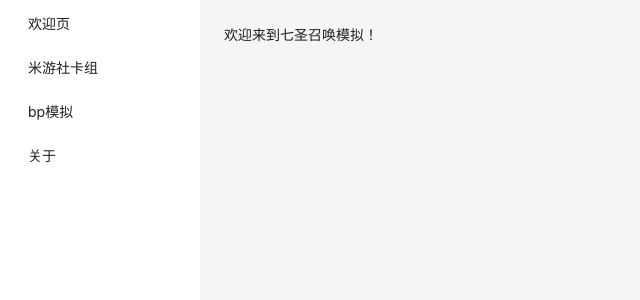
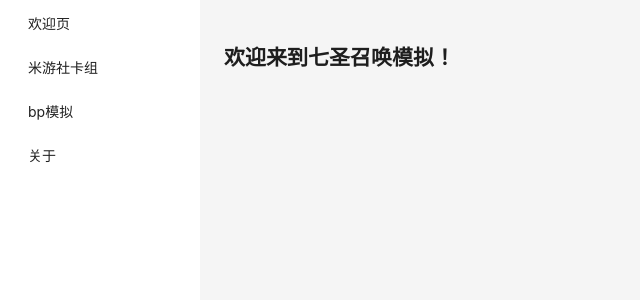
Before and after one commit to RadiumLS/7shengzhaohuan-web, a React (Create React App) app: page / in a window 1280 px wide. Shown: the top 300 px of the page, without its empty margins (0-640 px from the left). Built offline with nearby package versions, Linux system fonts and the light colour scheme.

Commit message:
增加ICP备案信息到欢迎页面
- 并不是必选项，如果需要，请手动修改.env相关文件

```diff
--- a/src/pages/Welcom.tsx
+++ b/src/pages/Welcom.tsx
@@ -1,9 +1,19 @@
 // 欢迎页，当作首页来用了
 import { Layout } from 'antd';
 
+const C_ICP_BEIAN = process.env.REACT_APP_ICP_BEIAN;
 function Wellcom() {
-  return <Layout>
-    欢迎来到七圣召唤模拟！
+  return <Layout style={{height: '100%'}}>
+    <div style={{height: '100%'}}>
+      <h2>
+      欢迎来到七圣召唤模拟！
+      </h2>
+    </div>
+    { C_ICP_BEIAN &&
+    <Layout.Footer style={{textAlign: 'center'}}>
+      <a href='http://beian.miit.gov.cn/' target='_blank'>{C_ICP_BEIAN}</a>
+    </Layout.Footer>
+    }
   </Layout>
 }
 
```
Also changed, not shown: 2 other files (tests, documents, lock files or other folders).
